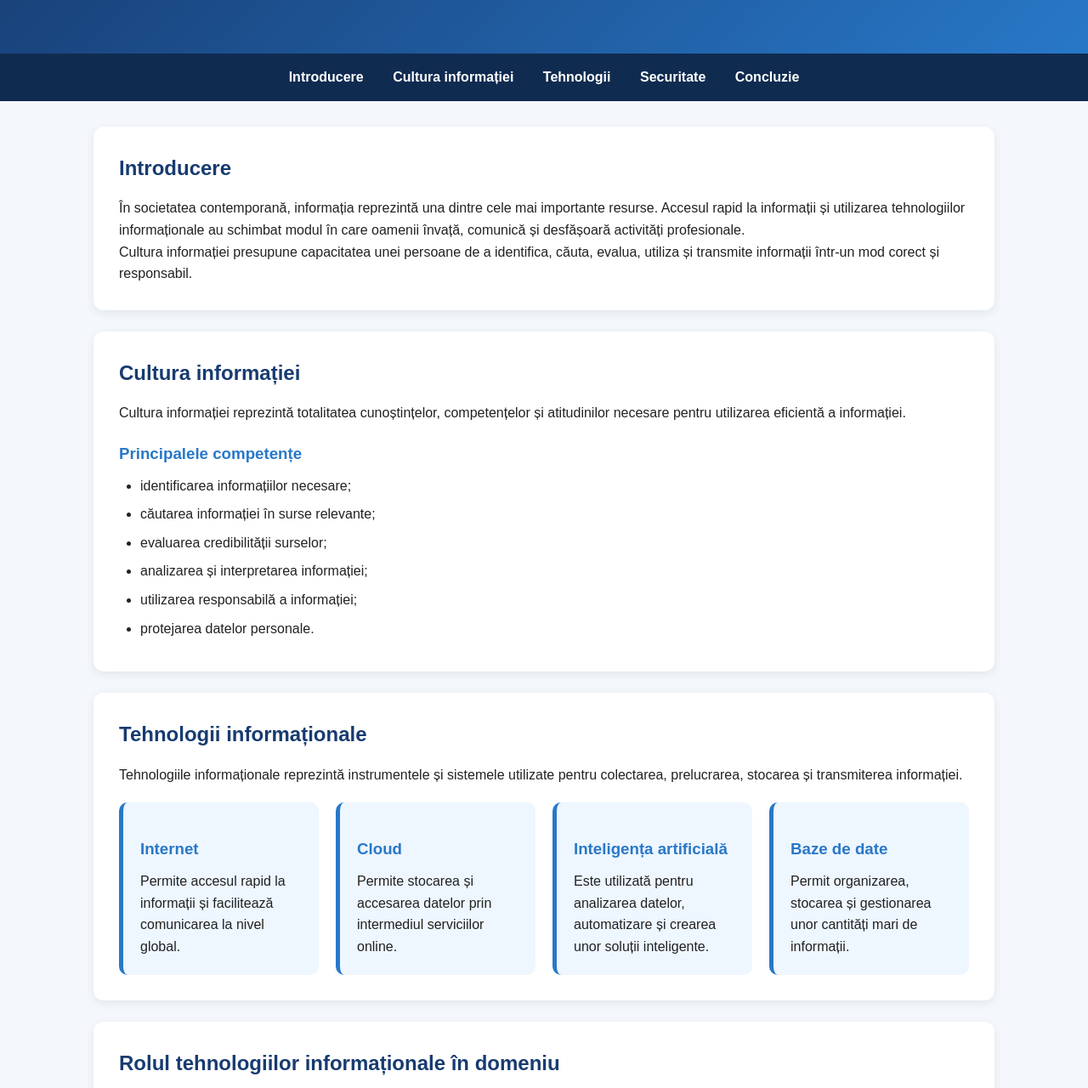
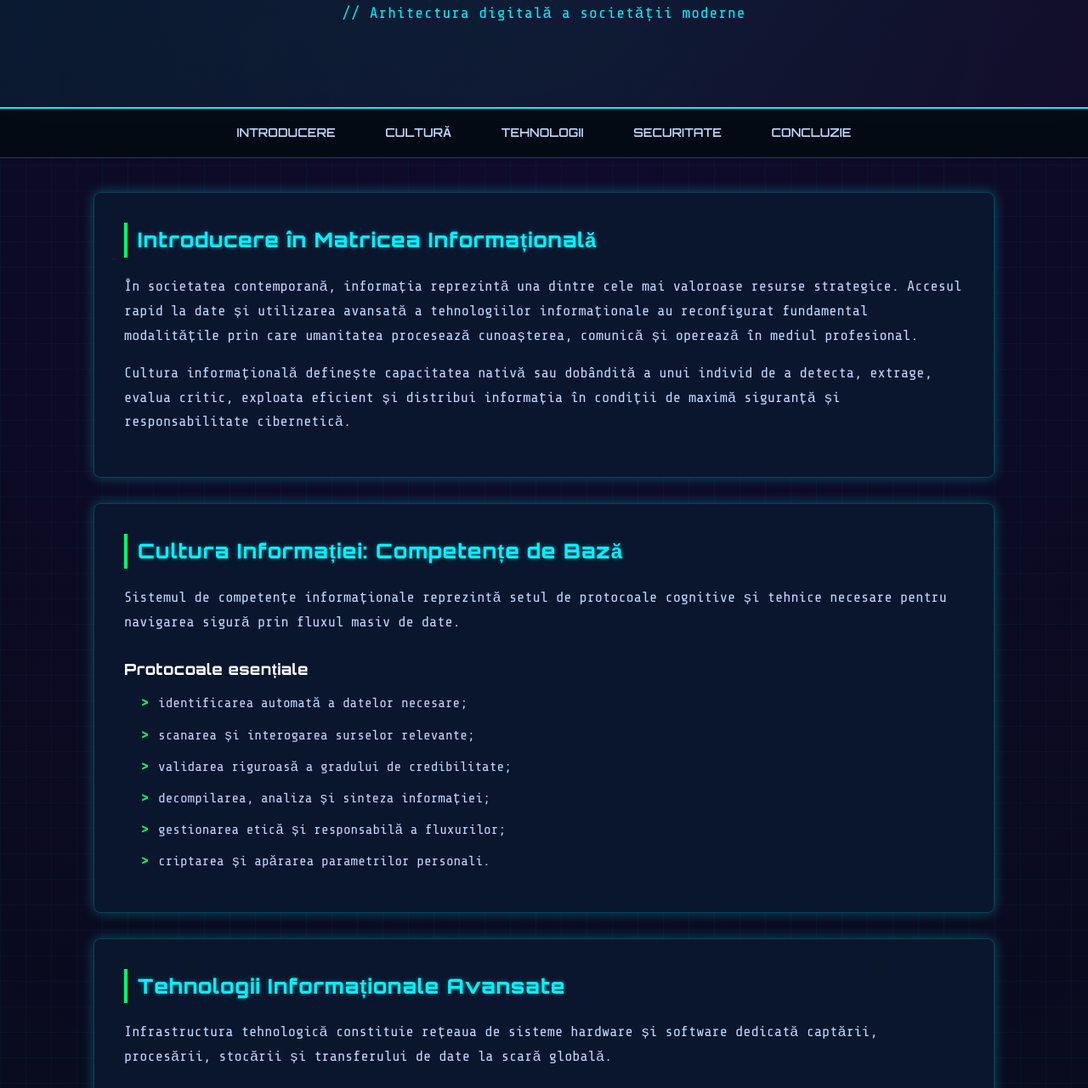
Before and after one commit to d3ria/Cultura-informatiei1, a plain HTML site: page index.html in a window 1280 px wide. Shown: the part 166-1446 px from the top of the page at 85% size. Drawn offline with nearby package versions, Linux system fonts and the light colour scheme.

Commit message:
Update index.html
Edited based on comments

```diff
--- a/index.html
+++ b/index.html
@@ -3,121 +3,266 @@
 <head>
     <meta charset="UTF-8">
     <meta name="viewport" content="width=device-width, initial-scale=1.0">
-
     <title>Cultura informației și tehnologiile informaționale</title>
+    <link href="https://fonts.googleapis.com/css2?family=Orbitron:wght@400;600;800&family=Share+Tech+Mono&display=swap" rel="stylesheet">
 
     <style>
+        :root {
+            --bg-color: #050b14;
+            --panel-bg: rgba(10, 25, 47, 0.85);
+            --primary-glow: #00f3ff;
+            --secondary-glow: #7000ff;
+            --accent-color: #00ff66;
+            --text-main: #c0d8ff;
+            --text-bright: #ffffff;
+            --border-glow: 0 0 15px rgba(0, 243, 255, 0.3);
+        }
+
         * {
             box-sizing: border-box;
             margin: 0;
             padding: 0;
+            scroll-behavior: smooth;
         }
 
         body {
-            font-family: Arial, sans-serif;
-            line-height: 1.6;
-            background: #f4f7fb;
-            color: #222;
+            font-family: 'Share Tech Mono', monospace;
+            line-height: 1.7;
+            background-color: var(--bg-color);
+            color: var(--text-main);
+            background-image:
+                radial-gradient(circle at 50% 10%, rgba(112, 0, 255, 0.1) 0%, transparent 60%),
+                linear-gradient(rgba(0, 243, 255, 0.03) 1px, transparent 1px),
+                linear-gradient(90deg, rgba(0, 243, 255, 0.03) 1px, transparent 1px);
+            background-size: 100% 100%, 30px 30px, 30px 30px;
         }
 
         header {
-            background: linear-gradient(135deg, #173b70, #2878c8);
-            color: white;
+            background: linear-gradient(135deg, rgba(10, 25, 47, 0.95), rgba(20, 10, 40, 0.95));
+            color: var(--text-bright);
             text-align: center;
-            padding: 60px 20px;
+            padding: 80px 20px;
+            border-bottom: 2px solid var(--primary-glow);
+            box-shadow: 0 0 30px rgba(0, 243, 255, 0.2);
+            position: relative;
+            overflow: hidden;
+        }
+
+        header::before {
+            content: '';
+            position: absolute;
+            top: -50%;
+            left: -50%;
+            width: 200%;
+            height: 200%;
+            background: radial-gradient(circle, rgba(0,243,255,0.05) 0%, transparent 70%);
+            animation: pulseGlow 6s infinite alternate;
+        }
+
+        @keyframes pulseGlow {
+            0% { transform: scale(1); }
+            100% { transform: scale(1.1); }
         }
 
         header h1 {
-            font-size: 40px;
+            font-family: 'Orbitron', sans-serif;
+            font-size: 42px;
+            font-weight: 800;
             margin-bottom: 15px;
+            color: var(--text-bright);
+            text-shadow: 0 0 10px var(--primary-glow), 0 0 20px var(--primary-glow);
+            letter-spacing: 2px;
+            position: relative;
         }
 
         header p {
-            font-size: 19px;
+            font-size: 18px;
+            color: var(--primary-glow);
+            letter-spacing: 1px;
+            position: relative;
         }
 
         nav {
-            background: #102b50;
+            background: rgba(5, 11, 20, 0.95);
             text-align: center;
             padding: 15px;
             position: sticky;
             top: 0;
+            z-index: 1000;
+            border-bottom: 1px solid rgba(0, 243, 255, 0.3);
+            backdrop-filter: blur(10px);
         }
 
         nav a {
-            color: white;
+            color: var(--text-main);
             text-decoration: none;
             margin: 0 15px;
-            font-weight: bold;
+            font-family: 'Orbitron', sans-serif;
+            font-size: 14px;
+            font-weight: 600;
+            text-transform: uppercase;
+            transition: all 0.3s ease;
+            position: relative;
+            padding: 5px 10px;
+        }
+
+        nav a::after {
+            content: '';
+            position: absolute;
+            bottom: 0;
+            left: 0;
+            width: 0;
+            height: 2px;
+            background: var(--primary-glow);
+            transition: width 0.3s ease;
         }
 
         nav a:hover {
-            color: #6ec6ff;
+            color: var(--primary-glow);
+            text-shadow: 0 0 8px var(--primary-glow);
+        }
+
+        nav a:hover::after {
+            width: 100%;
         }
 
         main {
             max-width: 1100px;
             margin: auto;
-            padding: 30px 20px;
+            padding: 40px 20px;
         }
 
         section {
-            background: white;
-            margin-bottom: 25px;
-            padding: 30px;
-            border-radius: 12px;
-            box-shadow: 0 3px 12px rgba(0,0,0,0.08);
+            background: var(--panel-bg);
+            margin-bottom: 30px;
+            padding: 35px;
+            border-radius: 8px;
+            border: 1px solid rgba(0, 243, 255, 0.2);
+            box-shadow: var(--border-glow);
+            backdrop-filter: blur(5px);
+            position: relative;
+            transition: transform 0.3s ease, border-color 0.3s ease;
+        }
+
+        section:hover {
+            border-color: var(--primary-glow);
+            transform: translateY(-2px);
         }
 
         h2 {
-            color: #173b70;
-            margin-bottom: 15px;
+            font-family: 'Orbitron', sans-serif;
+            color: var(--primary-glow);
+            font-size: 24px;
+            margin-bottom: 20px;
+            text-shadow: 0 0 5px rgba(0, 243, 255, 0.4);
+            border-left: 4px solid var(--accent-color);
+            padding-left: 12px;
+            letter-spacing: 1px;
         }
 
         h3 {
-            color: #2878c8;
-            margin-top: 20px;
-            margin-bottom: 10px;
+            font-family: 'Orbitron', sans-serif;
+            color: var(--text-bright);
+            font-size: 18px;
+            margin-top: 25px;
+            margin-bottom: 12px;
+            letter-spacing: 0.5px;
+        }
+
+        p {
+            margin-bottom: 15px;
+            font-size: 17px;
         }
 
         ul {
-            margin-left: 25px;
+            margin-left: 20px;
+            margin-top: 10px;
         }
 
         li {
-            margin-bottom: 8px;
+            margin-bottom: 10px;
+            position: relative;
+            list-style: none;
+            padding-left: 20px;
+        }
+
+        li::before {
+            content: '>';
+            position: absolute;
+            left: 0;
+            color: var(--accent-color);
+            font-weight: bold;
         }
 
         .cards {
             display: grid;
-            grid-template-columns: repeat(auto-fit, minmax(230px, 1fr));
+            grid-template-columns: repeat(auto-fit, minmax(240px, 1fr));
             gap: 20px;
-            margin-top: 20px;
+            margin-top: 25px;
         }
 
         .card {
-            background: #eef6ff;
-            padding: 20px;
-            border-radius: 10px;
-            border-left: 5px solid #2878c8;
+            background: rgba(10, 35, 65, 0.6);
+            padding: 25px;
+            border-radius: 6px;
+            border: 1px solid rgba(0, 243, 255, 0.3);
+            transition: all 0.3s ease;
+            cursor: pointer;
+            position: relative;
+            overflow: hidden;
+        }
+
+        .card::before {
+            content: '';
+            position: absolute;
+            top: 0;
+            left: 0;
+            width: 100%;
+            height: 2px;
+            background: linear-gradient(90deg, transparent, var(--primary-glow), transparent);
+            transform: translateX(-100%);
+            transition: transform 0.5s ease;
+        }
+
+        .card:hover {
+            background: rgba(15, 45, 85, 0.8);
+            border-color: var(--primary-glow);
+            box-shadow: 0 0 20px rgba(0, 243, 255, 0.4);
+            transform: translateY(-5px);
+        }
+
+        .card:hover::before {
+            transform: translateX(100%);
+        }
+
+        .card h3 {
+            margin-top: 0;
+            color: var(--primary-glow);
         }
 
         footer {
-            background: #102b50;
-            color: white;
+            background: rgba(5, 11, 20, 0.95);
+            color: var(--text-main);
             text-align: center;
-            padding: 25px;
-            margin-top: 30px;
+            padding: 30px;
+            margin-top: 50px;
+            border-top: 1px solid rgba(0, 243, 255, 0.3);
+            font-size: 15px;
         }
 
-        @media (max-width: 600px) {
+        @media (max-width: 768px) {
             header h1 {
                 font-size: 28px;
             }
 
             nav a {
-                display: block;
-                margin: 8px;
+                display: inline-block;
+                margin: 5px 8px;
+                font-size: 12px;
+            }
+
+            section {
+                padding: 20px;
             }
         }
     </style>
@@ -126,13 +271,13 @@
 <body>
 
 <header>
-    <h1>Cultura informației și tehnologiile informaționale</h1>
-    <p>Importanța informației și a tehnologiilor în societatea modernă</p>
+    <h1>[ CULTURA INFORMAȚIEI & TECH ]</h1>
+    <p>// Arhitectura digitală a societății moderne</p>
 </header>
 
 <nav>
     <a href="#introducere">Introducere</a>
-    <a href="#cultura">Cultura informației</a>
+    <a href="#cultura">Cultură</a>
     <a href="#tehnologii">Tehnologii</a>
     <a href="#securitate">Securitate</a>
     <a href="#concluzie">Concluzie</a>
@@ -141,144 +286,115 @@
 <main>
 
 <section id="introducere">
-    <h2>Introducere</h2>
+    <h2>Introducere în Matricea Informațională</h2>
 
     <p>
-        În societatea contemporană, informația reprezintă una dintre
-        cele mai importante resurse. Accesul rapid la informații și
-        utilizarea tehnologiilor informaționale au schimbat modul în
-        care oamenii învață, comunică și desfășoară activități
-        profesionale.
+        În societatea contemporană, informația reprezintă una dintre cele mai valoroase resurse strategice. Accesul rapid la date și utilizarea avansată a tehnologiilor informaționale au reconfigurat fundamental modalitățile prin care umanitatea procesează cunoașterea, comunică și operează în mediul profesional.
     </p>
 
     <p>
-        Cultura informației presupune capacitatea unei persoane de a
-        identifica, căuta, evalua, utiliza și transmite informații
-        într-un mod corect și responsabil.
+        Cultura informațională definește capacitatea nativă sau dobândită a unui individ de a detecta, extrage, evalua critic, exploata eficient și distribui informația în condiții de maximă siguranță și responsabilitate cibernetică.
     </p>
 </section>
 
 <section id="cultura">
-    <h2>Cultura informației</h2>
+    <h2>Cultura Informației: Competențe de Bază</h2>
 
     <p>
-        Cultura informației reprezintă totalitatea cunoștințelor,
-        competențelor și atitudinilor necesare pentru utilizarea
-        eficientă a informației.
+        Sistemul de competențe informaționale reprezintă setul de protocoale cognitive și tehnice necesare pentru navigarea sigură prin fluxul masiv de date.
     </p>
 
-    <h3>Principalele competențe</h3>
+    <h3>Protocoale esențiale</h3>
 
     <ul>
-        <li>identificarea informațiilor necesare;</li>
-        <li>căutarea informației în surse relevante;</li>
-        <li>evaluarea credibilității surselor;</li>
-        <li>analizarea și interpretarea informației;</li>
-        <li>utilizarea responsabilă a informației;</li>
-        <li>protejarea datelor personale.</li>
+        <li>identificarea automată a datelor necesare;</li>
+        <li>scanarea și interogarea surselor relevante;</li>
+        <li>validarea riguroasă a gradului de credibilitate;</li>
+        <li>decompilarea, analiza și sinteza informației;</li>
+        <li>gestionarea etică și responsabilă a fluxurilor;</li>
+        <li>criptarea și apărarea parametrilor personali.</li>
     </ul>
 </section>
 
 <section id="tehnologii">
-    <h2>Tehnologii informaționale</h2>
+    <h2>Tehnologii Informaționale Avansate</h2>
 
     <p>
-        Tehnologiile informaționale reprezintă instrumentele și
-        sistemele utilizate pentru colectarea, prelucrarea,
-        stocarea și transmiterea informației.
+        Infrastructura tehnologică constituie rețeaua de sisteme hardware și software dedicată captării, procesării, stocării și transferului de date la scară globală.
     </p>
 
     <div class="cards">
 
         <div class="card">
-            <h3>Internet</h3>
-            <p>
-                Permite accesul rapid la informații și facilitează
-                comunicarea la nivel global.
-            </p>
+            <h3>Rețeaua Globală</h3>
+            <p>Asigură interconectarea instantanee și accesul nelimitat la fluxul universal de informații.</p>
         </div>
 
         <div class="card">
-            <h3>Cloud</h3>
-            <p>
-                Permite stocarea și accesarea datelor prin intermediul
-                serviciilor online.
-            </p>
+            <h3>Cloud Matrix</h3>
+            <p>Permite stocarea distribuită și accesarea dinamică a datelor prin servicii cloud securizate.</p>
         </div>
 
         <div class="card">
-            <h3>Inteligența artificială</h3>
-            <p>
-                Este utilizată pentru analizarea datelor,
-                automatizare și crearea unor soluții inteligente.
-            </p>
+            <h3>Inteligența Artificială</h3>
+            <p>Algoritmi autonomi utilizați pentru decodarea masivelor de date și optimizarea deciziilor.</p>
         </div>
 
         <div class="card">
-            <h3>Baze de date</h3>
-            <p>
-                Permit organizarea, stocarea și gestionarea unor
-                cantități mari de informații.
-            </p>
+            <h3>Baze de Date</h3>
+            <p>Arhive structurate de mare viteză pentru organizarea și regăsirea fiabilă a datelor.</p>
         </div>
 
     </div>
 </section>
 
 <section>
-    <h2>Rolul tehnologiilor informaționale în domeniu</h2>
+    <h2>Rolul Tehnologiei în Ecosistemul Digital</h2>
 
     <p>
-        Utilizarea tehnologiilor informaționale contribuie la
-        creșterea eficienței activităților, automatizarea proceselor,
-        comunicarea rapidă și accesul la resurse digitale.
+        Integrarea soluțiilor digitale accelerează exponențial productivitatea, automatizează operațiunile repetitive și deschide căi directe către rezerve extinse de cunoaștere.
     </p>
 
-    <h3>Avantaje</h3>
+    <h3>Avantaje strategice</h3>
 
     <ul>
-        <li>acces rapid la informații;</li>
-        <li>comunicare eficientă;</li>
-        <li>automatizarea activităților;</li>
-        <li>prelucrarea rapidă a datelor;</li>
-        <li>acces la educație online;</li>
-        <li>colaborare la distanță.</li>
+        <li>flux ultra-rapid de date;</li>
+        <li>canale de comunicație criptate;</li>
+        <li>automatizarea proceselor logice;</li>
+        <li>analiza predictivă a datelor;</li>
+        <li>acces instantaneu la platforme educaționale;</li>
+        <li>sincronizare și colaborare în rețea.</li>
     </ul>
 </section>
 
 <section id="securitate">
-    <h2>Securitatea informației</h2>
+    <h2>Securitatea Cibernetică și Apărarea Datelor</h2>
 
     <p>
-        Odată cu dezvoltarea tehnologiilor, protejarea informațiilor
-        a devenit foarte importantă.
+        Odată cu expansiunea exponențială a rețelelor, fortificarea sistemelor și protejarea datelor împotriva intruziunilor au devenit o prioritate absolută.
     </p>
 
-    <h3>Reguli importante</h3>
+    <h3>Directive de securitate</h3>
 
     <ul>
-        <li>folosirea unor parole puternice;</li>
-        <li>activarea autentificării în doi pași;</li>
-        <li>actualizarea programelor;</li>
-        <li>evitarea accesării linkurilor suspecte;</li>
-        <li>protejarea datelor personale;</li>
-        <li>realizarea copiilor de siguranță.</li>
+        <li>generarea unor parole complexe (multi-caracter);</li>
+        <li>implementarea autentificării biometrice sau în doi pași (2FA);</li>
+        <li>instalarea patch-urilor și actualizarea continuă a sistemelor;</li>
+        <li>filtrarea și evitarea linkurilor sau fișierelor corupte;</li>
+        <li>securizarea strictă a identitatii digitale;</li>
+        <li>stocarea copiilor de rezervă (backups) în medii izolate.</li>
     </ul>
 </section>
 
 <section>
-    <h2>Impactul asupra societății</h2>
+    <h2>Impactul Sistemic Asupra Societății</h2>
 
     <p>
-        Tehnologiile informaționale au un impact major asupra
-        educației, medicinei, economiei, administrației publice,
-        comunicării și mediului profesional.
+        Transformarea digitală generează efecte profunde în sectoarele-cheie: educație, medicină, economie, infrastructură publică și interacțiune socială.
     </p>
 
     <p>
-        În același timp, utilizarea excesivă sau iresponsabilă a
-        tehnologiilor poate genera probleme precum dezinformarea,
-        dependența de dispozitive și încălcarea vieții private.
+        În paralel, supraexpunerea tehnologică și utilizarea necontrolată pot stimula vulnerabilități precum dezinformarea digitală, suprastimularea cognitivă și breșele de confidențialitate.
     </p>
 </section>
 
@@ -286,19 +402,14 @@
     <h2>Concluzie</h2>
 
     <p>
-        Cultura informației și tehnologiile informaționale sunt
-        elemente esențiale ale societății moderne. O persoană
-        competentă din punct de vedere informațional trebuie să
-        știe nu doar să găsească informații, ci și să le evalueze,
-        să le utilizeze corect și să respecte principiile de
-        securitate și responsabilitate digitală.
+        Cultura informației și tehnologiile avansate formează pilonii centrali ai civilizației digitale. Un utilizator avansat nu este doar un simplu consumator de date, ci un operator capabil să evalueze critic informația, să respecte protocoalele de securitate și să acționeze responsabil în spațiul virtual.
     </p>
 </section>
 
 </main>
 
 <footer>
-    <p>© 2026 - Cultura informației și tehnologiile informaționale</p>
+    <p>&copy; 2026 // Arhivă digitală – Cultura informației și tehnologiile informaționale</p>
 </footer>
 
 </body>
```
